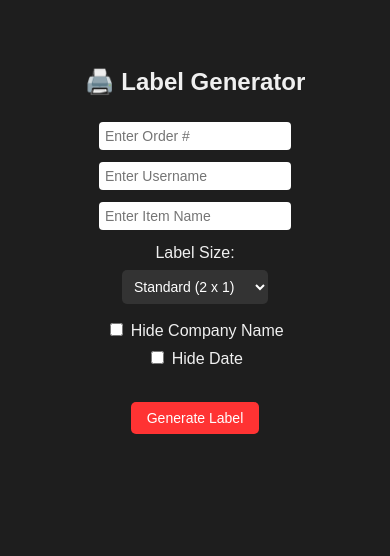
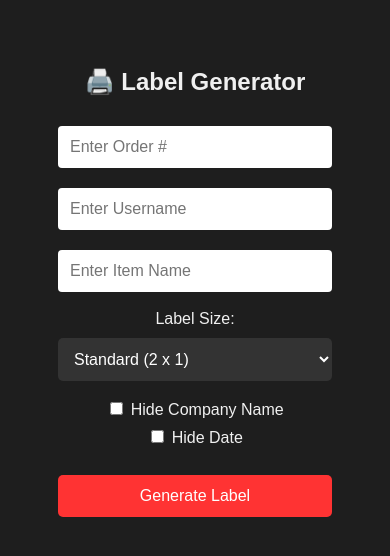
Before and after one commit to macery12/Whatnot-order-helper, a Flask app: page /label in a window 390 px wide. Shown: the top 556 px of the page. Run offline with Flask 3, Linux system fonts and the light colour scheme.

Commit message:
mobile support

```diff
--- a/templates/label.html
+++ b/templates/label.html
@@ -3,6 +3,7 @@
 <head>
   <meta charset="UTF-8">
   <title>Print Label</title>
+  <meta name="viewport" content="width=device-width, initial-scale=1.0">
   <style>
     body {
       font-family: Arial, sans-serif;
@@ -147,6 +148,28 @@
         position: static;
       }
     }
+    @media (max-width: 600px) {
+  form input[type="text"],
+  .label-select,
+  form button,
+  .print-button button {
+    width: 100% !important;
+    font-size: 16px;
+    padding: 12px;
+    margin: 10px auto;
+    box-sizing: border-box;
+  }
+
+  form {
+    padding: 0 10px;
+  }
+
+  .label-fixed-preview {
+    transform: scale(1.5); /* Smaller zoom for mobile */
+    bottom: 10px;
+  }
+}
+
   </style>
 </head>
 <body>
```
